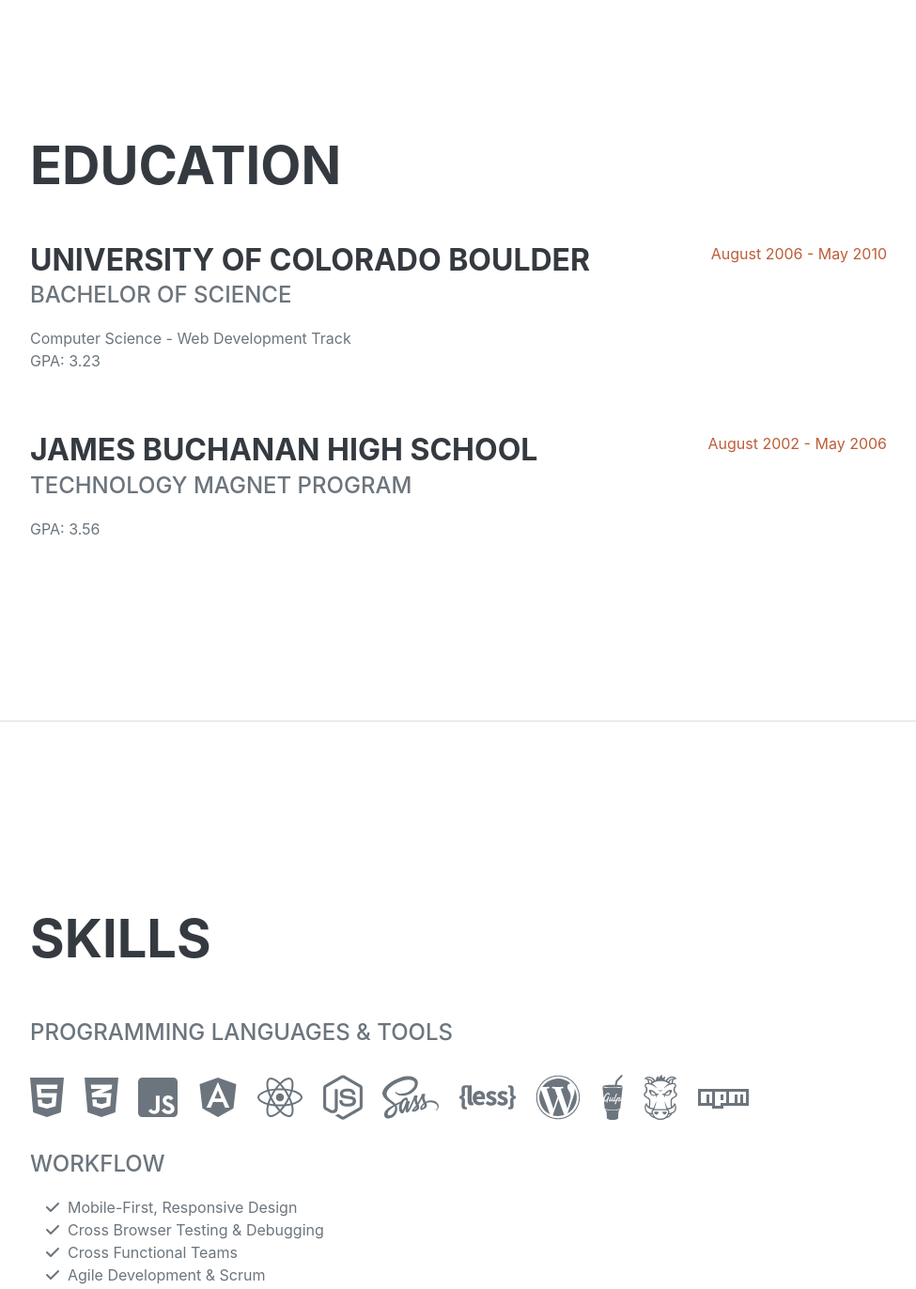
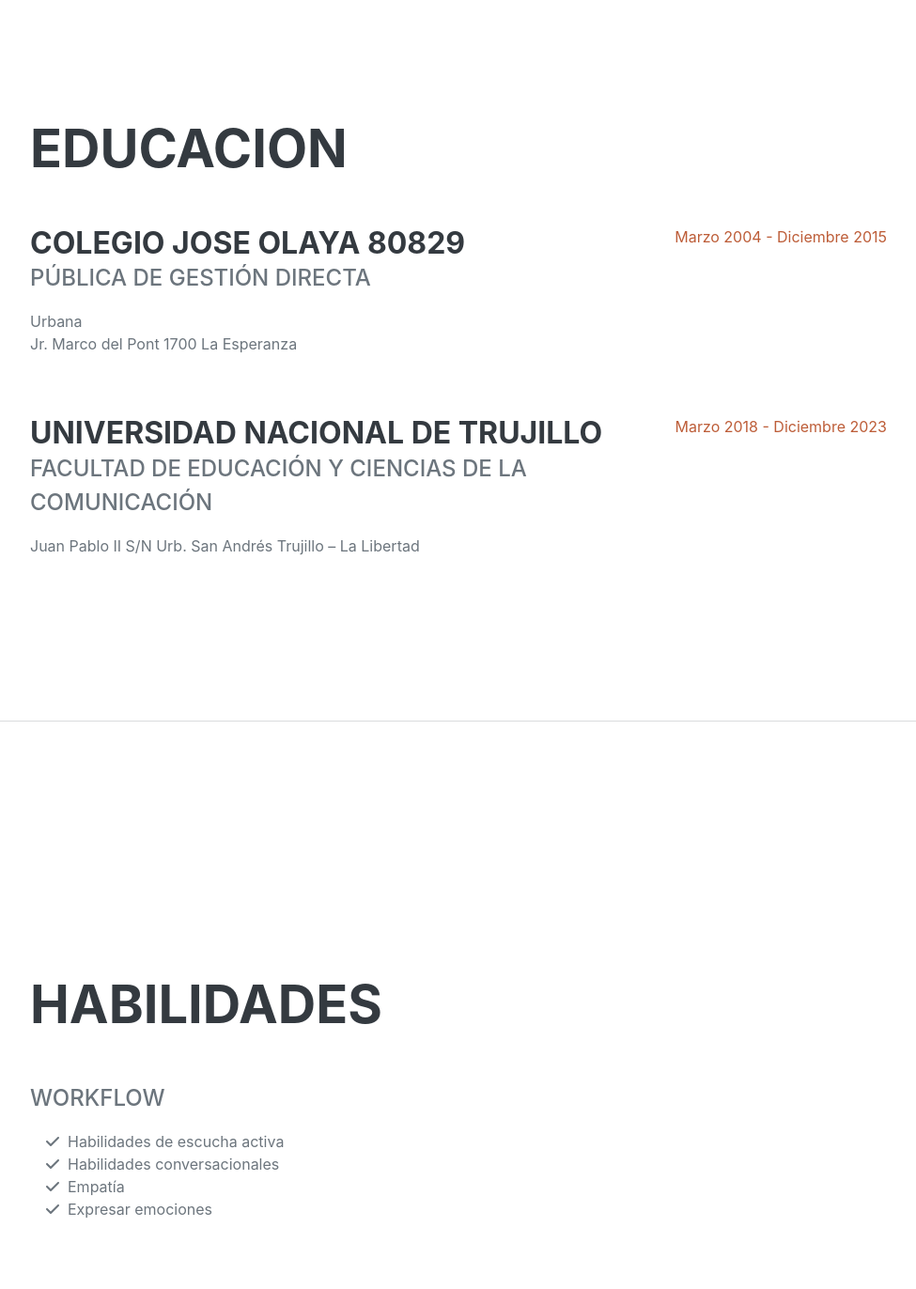
Before and after one commit to BrendaSacramentoChavez/Curriculum-vitae, a plain HTML site: page index.html in a window 1280 px wide. Shown: the part 1980-3352 px from the top of the page at 94% size, without its empty margins (288-1263 px from the left). Drawn offline with nearby package versions, Linux system fonts and the light colour scheme; a web font is replaced by a local one.

Commit message:
Update index.html

```diff
--- a/index.html
+++ b/index.html
@@ -99,23 +99,23 @@
             <!-- Educacion-->
             <section class="resume-section" id="educacion">
                 <div class="resume-section-content">
-                    <h2 class="mb-5">Education</h2>
+                    <h2 class="mb-5">Educacion</h2>
                     <div class="d-flex flex-column flex-md-row justify-content-between mb-5">
                         <div class="flex-grow-1">
-                            <h3 class="mb-0">University of Colorado Boulder</h3>
-                            <div class="subheading mb-3">Bachelor of Science</div>
-                            <div>Computer Science - Web Development Track</div>
-                            <p>GPA: 3.23</p>
+                            <h3 class="mb-0">COLEGIO JOSE OLAYA 80829</h3>
+                            <div class="subheading mb-3">Pública de gestión directa</div>
+                            <div>Urbana</div>
+                            <p>Jr. Marco del Pont 1700 La Esperanza</p>
                         </div>
-                        <div class="flex-shrink-0"><span class="text-primary">August 2006 - May 2010</span></div>
+                        <div class="flex-shrink-0"><span class="text-primary">Marzo 2004 - Diciembre 2015</span></div>
                     </div>
                     <div class="d-flex flex-column flex-md-row justify-content-between">
                         <div class="flex-grow-1">
-                            <h3 class="mb-0">James Buchanan High School</h3>
-                            <div class="subheading mb-3">Technology Magnet Program</div>
-                            <p>GPA: 3.56</p>
+                            <h3 class="mb-0">UNIVERSIDAD NACIONAL DE TRUJILLO</h3>
+                            <div class="subheading mb-3">Facultad de Educación y Ciencias de la Comunicación</div>
+                            <p>Juan Pablo II S/N Urb. San Andrés Trujillo – La Libertad</p>
                         </div>
-                        <div class="flex-shrink-0"><span class="text-primary">August 2002 - May 2006</span></div>
+                        <div class="flex-shrink-0"><span class="text-primary">Marzo 2018 - Diciembre 2023</span></div>
                     </div>
                 </div>
             </section>
@@ -123,39 +123,27 @@
             <!-- Habilidades-->
             <section class="resume-section" id="habilidades">
                 <div class="resume-section-content">
-                    <h2 class="mb-5">Skills</h2>
-                    <div class="subheading mb-3">Programming Languages & Tools</div>
-                    <ul class="list-inline dev-icons">
-                        <li class="list-inline-item"><i class="fab fa-html5"></i></li>
-                        <li class="list-inline-item"><i class="fab fa-css3-alt"></i></li>
-                        <li class="list-inline-item"><i class="fab fa-js-square"></i></li>
-                        <li class="list-inline-item"><i class="fab fa-angular"></i></li>
-                        <li class="list-inline-item"><i class="fab fa-react"></i></li>
-                        <li class="list-inline-item"><i class="fab fa-node-js"></i></li>
-                        <li class="list-inline-item"><i class="fab fa-sass"></i></li>
-                        <li class="list-inline-item"><i class="fab fa-less"></i></li>
-                        <li class="list-inline-item"><i class="fab fa-wordpress"></i></li>
-                        <li class="list-inline-item"><i class="fab fa-gulp"></i></li>
-                        <li class="list-inline-item"><i class="fab fa-grunt"></i></li>
-                        <li class="list-inline-item"><i class="fab fa-npm"></i></li>
+                    <h2 class="mb-5">Habilidades</h2>
+                    <div class="subheading mb-3"></div>
+
                     </ul>
                     <div class="subheading mb-3">Workflow</div>
                     <ul class="fa-ul mb-0">
                         <li>
                             <span class="fa-li"><i class="fas fa-check"></i></span>
-                            Mobile-First, Responsive Design
+                            Habilidades de escucha activa
                         </li>
                         <li>
                             <span class="fa-li"><i class="fas fa-check"></i></span>
-                            Cross Browser Testing & Debugging
+                            Habilidades conversacionales
                         </li>
                         <li>
                             <span class="fa-li"><i class="fas fa-check"></i></span>
-                            Cross Functional Teams
+                            Empatía
                         </li>
                         <li>
                             <span class="fa-li"><i class="fas fa-check"></i></span>
-                            Agile Development & Scrum
+                            Expresar emociones
                         </li>
                     </ul>
                 </div>
```
